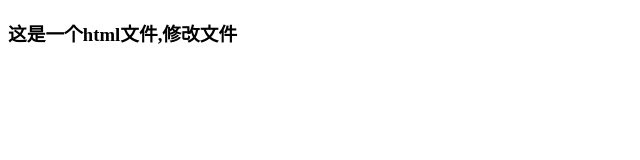
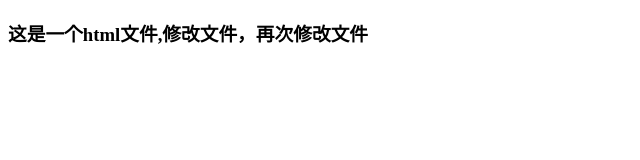
Before and after one commit to q8260934/test, a plain HTML site: page index.html in a window 1280 px wide. Shown: the whole page, without its empty margins (0-640 px from the left). Drawn offline with Linux system fonts and the light colour scheme.

Commit message:
remodified index.html

```diff
--- a/index.html
+++ b/index.html
@@ -6,6 +6,6 @@
 		<link rel="stylesheet" type="text/css" href="style.css"/>
 	</head>
 	<body>
-		<h3>这是一个html文件,修改文件</h3>
+		<h3>这是一个html文件,修改文件，再次修改文件</h3>
 	</body>
 </html>
```
